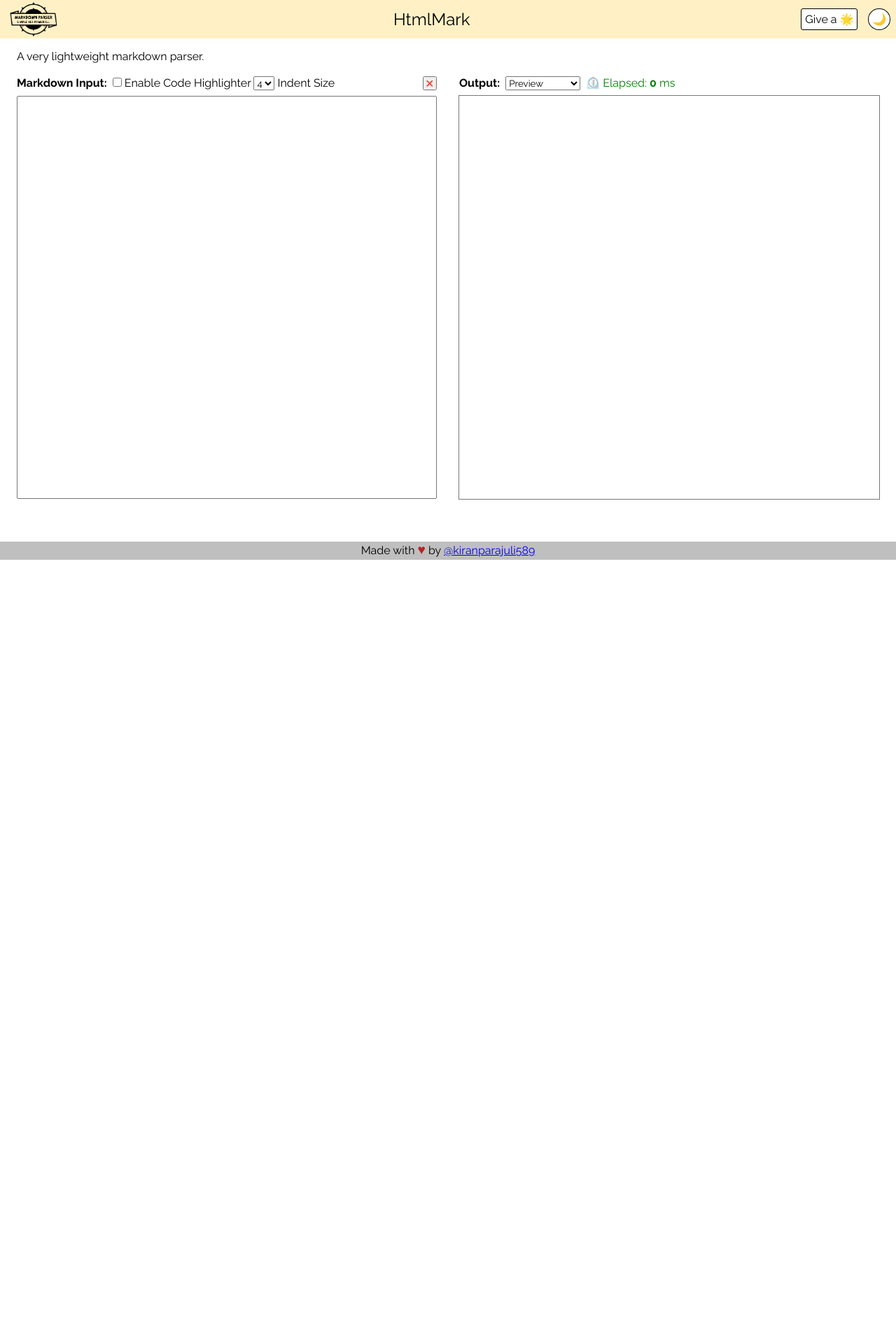
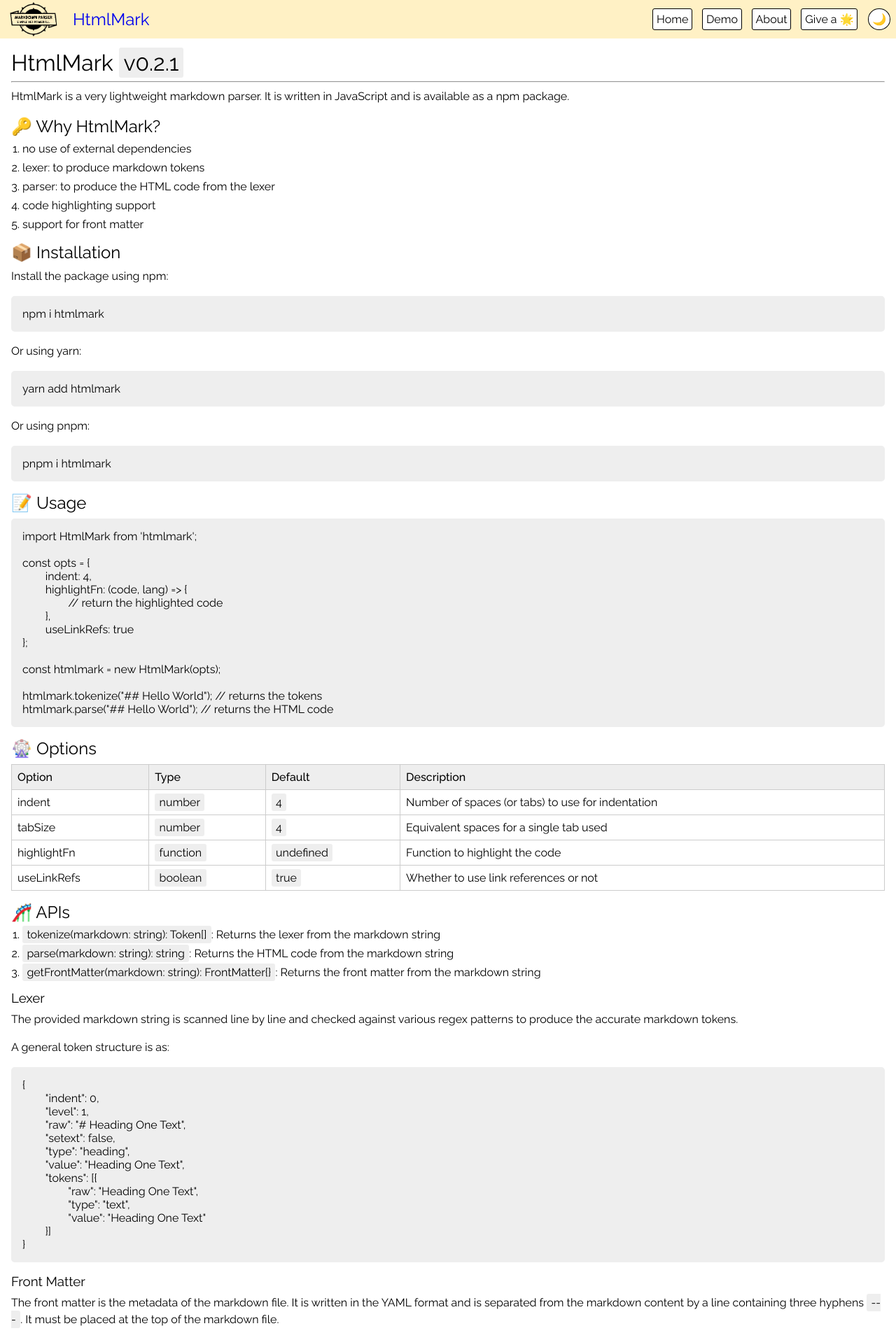
Before and after one commit to kiranparajuli589/htmlmark, a Vue app in the folder demo/: page / in a window 1280 px wide. Shown: the top 1915 px of the page at 70% size. Before the commit the page ends 800 px from the top, so only its background shows below. Built offline with nearby package versions, Linux system fonts and the light colour scheme.

Commit message:
Add docs and about pages in demo website
Signed-off-by: Parajuli Kiran <kiranparajuli589@gmail.com>

```diff
--- a/demo/src/App.vue
+++ b/demo/src/App.vue
@@ -1,14 +1,12 @@
 <template>
 	<div id="mdp">
 		<TheAppBar />
-		<MarkdownParser />
-		<div class="py-6" />
+		<router-view />
 		<TheFooter />
 	</div>
 </template>
 <script setup>
 import TheAppBar from "./components/TheAppBar"
-import MarkdownParser from "./components/MarkdownParser"
 import TheFooter from "./components/TheFooter"
 import { onMounted } from "vue"
 import useTheme from "./composables/theme"
--- a/demo/src/components/TheAppBar.vue
+++ b/demo/src/components/TheAppBar.vue
@@ -1,10 +1,17 @@
 <template>
 	<nav>
-		<img class="logo" :src="logo" alt="Logo">
-		<h1>HtmlMark</h1>
+		<div class="nav-brand">
+			<img class="logo" :src="logo" alt="Logo">
+			<h2>
+				<router-link to="/">HtmlMark</router-link>
+			</h2>
+		</div>
 		<div class="nav-actions">
+			<router-link class="nav-link" to="/">Home</router-link>
+			<router-link class="nav-link" to="/demo">Demo</router-link>
+			<router-link class="nav-link" to="/about">About</router-link>
 			<a href="https://github.com/kiranparajuli589/htmlmark"
-				 target="_blank" title="GitHub Repository" class="give-a-star"
+				 target="_blank" title="GitHub Repository" class="nav-link"
 			>
 				Give a 🌟
 			</a>
--- a/demo/src/components/TheFooter.vue
+++ b/demo/src/components/TheFooter.vue
@@ -3,9 +3,3 @@
 		Made with <span class="heart">&hearts;</span> by <a href="https://github.com/kiranparajuli589">@kiranparajuli589</a>
 	</footer>
 </template>
-<style scoped>
-footer {
-	position: fixed;
-	bottom: 0;
-}
-</style>
--- a/demo/src/main.js
+++ b/demo/src/main.js
@@ -1,6 +1,6 @@
 import { createApp } from "vue"
 import { createPinia } from "pinia"
-
+import router from "./router"
 import App from "./App"
 
 import "./styles/app.scss"
@@ -10,5 +10,5 @@
 const app = createApp(App)
 
 app.use(createPinia())
-
+app.use(router)
 app.mount("#app")
--- /dev/null
+++ b/demo/src/router.js
@@ -0,0 +1,15 @@
+import { createRouter, createWebHashHistory } from "vue-router"
+
+const routes = [
+	{ path: '/', component: () => import("@/views/Home") },
+	{ path: '/about', component: () => import("@/views/About") },
+	{ path: '/demo', component: () => import("@/views/Demo") },
+]
+
+const router = createRouter({
+	// 4. Provide the history implementation to use. We are using the hash history for simplicity here.
+	history: createWebHashHistory(),
+	routes, // short for `routes: routes`
+})
+
+export default router
--- a/demo/src/styles/main.scss
+++ b/demo/src/styles/main.scss
@@ -2,6 +2,15 @@
 	padding: 1rem;
 	.subtitle {
 		padding-left: .5rem;
+	}
+	.options {
+		padding-inline: .5rem;
+		padding-bottom: 1rem;
+		.title {
+			font-size: 1rem;
+			font-weight: bold;
+			margin-bottom: .5rem;
+		}
 	}
 	#converter {
 		padding-inline: .5rem;
--- a/demo/src/styles/nav.scss
+++ b/demo/src/styles/nav.scss
@@ -4,6 +4,14 @@
 	align-items: center;
 	padding: 0.2rem .5rem;
 	background-color: #ffc1073b;
+	.nav-brand {
+		display: flex;
+		align-items: center;
+		gap: 1rem;
+		h2 > a {
+			text-decoration: none;
+		}
+	}
 	.logo {
 		width: 5rem;
 		height: auto;
@@ -23,19 +31,16 @@
 			background: #fff;
 			cursor: pointer;
 		}
-		.give-a-star {
+		.nav-link {
 			text-decoration: none;
 			color: #000;
 			outline: 1px solid #000;
 			padding: .3rem;
 			border-radius: 2px;
 			background: #fff;
-			&::before {
-				position: absolute;
-				content: "";
-				width: 0;
-				height: 0;
-				animation: width 1s ease-in-out;
+			&:hover {
+				background: #000;
+				color: #fff;
 			}
 		}
 	}
@@ -50,10 +55,16 @@
 			filter: invert(1);
 		}
 
-		.theme, .give-a-star {
+		.theme, .nav-link {
 			background: #1a1a1a;
 			border-color: whitesmoke;
 			color: white;
 		}
+		.nav-link {
+			&:hover {
+				background: #fff;
+				color: #000;
+			}
+		}
 	}
 }
--- /dev/null
+++ b/demo/src/views/About.vue
@@ -0,0 +1,33 @@
+<template>
+	<div class="about">
+		<h1>About</h1>
+		<div class="hr" />
+		<div>
+			<p><strong>Name:</strong> HtmlMark</p>
+			<p><strong>Version:</strong> 0.2.0</p>
+			<p><strong>Description</strong> A very lightweight markdown parser.</p>
+			<p><strong>Homepage:</strong> <a href="https://kiranparajuli589.github.io/htmlmark/">https://kiranparajuli589.github.io/htmlmark/</a></p>
+			<p><strong>Github:</strong> <a href="https://github.com/kiranparajuli589/htmlmark">https://github.com/kiranparajuli589/htmlmark</a></p>
+			<p><strong>Issues:</strong> <a href="https://github.com/kiranparajuli589/htmlmark/issues">https://github.com/kiranparajuli589/htmlmark/issues</a></p>
+			<p><strong>NPM:</strong> <a href="https://www.npmjs.com/package/htmlmark">https://www.npmjs.com/package/htmlmark</a></p>
+			<p><strong>Author:</strong> <a href="https://kiranparajuli.com.np">Kiran Parajuli</a></p>
+			<p><strong>License:</strong> GPL-3.0</p>
+		</div>
+	</div>
+</template>
+<style scoped lang="scss">
+.about {
+	padding: 2rem;
+	max-width: 700px;
+	margin: 0 auto;
+	height: calc(100vh - 55px - 28px);
+	.hr {
+		height: 2px;
+		background-color: #ccc;
+		margin: .2rem 0 1rem 0
+	}
+	strong {
+		font-weight: 600;
+	}
+}
+</style>
--- a/demo/src/components/MarkdownParser.vue
+++ b/demo/src/views/Demo.vue
@@ -2,11 +2,8 @@
 	<main>
 		<p class="subtitle">A very lightweight markdown parser.</p>
 		<br>
-		<div id="converter">
-			<div class="markdown">
-				<div class="head">
-					<div class="section-title">Markdown Input:</div>
 		<div class="options">
+			<div class="title">Configuration Options</div>
 			<label for="code-highlighter">
 				<input type="checkbox"
 							 id="code-highlighter"
@@ -14,6 +11,15 @@
 							 @change="prepareParser"
 				/>
 				Enable Code Highlighter
+			</label>
+
+			<label for="use-link-refs">
+				<input type="checkbox"
+							 id="use-link-refs"
+							 v-model="useLinkRefs"
+							 @change="prepareParser"
+				/>
+				Use Link References
 			</label>
 
 			<label for="indent-select">
@@ -26,7 +32,21 @@
 				</select>
 				Indent Size
 			</label>
+			<label for="tab-select">
+				<select id="tab-select" v-model="tabSize"
+								@change="prepareParser"
+				>
+					<option value="2">2</option>
+					<option value="4">4</option>
+					<option value="8">8</option>
+				</select>
+				Indent Size
+			</label>
 		</div>
+		<div id="converter">
+			<div class="markdown">
+				<div class="head">
+					<div class="section-title">Markdown Input:</div>
 					<button class="clear" title="Clear Input"
 									@click="clearInput"
 					>
@@ -74,7 +94,9 @@
 const lexerData = ref({})
 const choice = ref("preview")
 const indentSize = ref(4)
+const tabSize = ref(4)
 const useCodeHighlighter = ref(false)
+const useLinkRefs = ref(true)
 const mdp = ref(null)
 
 /**
@@ -112,6 +134,8 @@
 	mdp.value = new MDP({
 		indent: indentSize.value,
 		highlightFn: useCodeHighlighter.value ? highlightFn : null,
+		useLinkRefs: useLinkRefs.value,
+		tabSize: tabSize.value,
 	})
 	const inputValue = document.getElementById("md-input").value
 	if (inputValue) {
--- /dev/null
+++ b/demo/src/views/Home.vue
@@ -0,0 +1,216 @@
+<template>
+	<div class="home">
+		<h1>HtmlMark <code>v0.2.1</code></h1>
+		<hr>
+		<p>
+			<strong>HtmlMark</strong> is a very lightweight markdown parser.
+			It is written in JavaScript and is available as a npm package.
+		</p>
+
+		<h2>🔑 Why HtmlMark?</h2>
+		<ol>
+			<li>no use of external dependencies</li>
+			<li>lexer: to produce markdown tokens</li>
+			<li>parser: to produce the HTML code from the lexer</li>
+			<li>code highlighting support</li>
+			<li>support for front matter</li>
+		</ol>
+
+		<h2>📦 Installation</h2>
+		<p>Install the package using npm:</p>
+		<pre><code class="language-bash">npm i htmlmark</code></pre>
+		<p>Or using yarn:</p>
+		<pre><code class="language-bash">yarn add htmlmark</code></pre>
+		<p>Or using pnpm:</p>
+		<pre><code class="language-bash">pnpm i htmlmark</code></pre>
+
+		<h2>📝 Usage</h2>
+		<pre><code>import HtmlMark from 'htmlmark';
+
+const opts = {
+	indent: 4,
+	highlightFn: (code, lang) => {
+		// return the highlighted code
+	},
+	useLinkRefs: true
+};
+
+const htmlmark = new HtmlMark(opts);
+
+htmlmark.tokenize("## Hello World"); // returns the tokens
+htmlmark.parse("## Hello World"); // returns the HTML code</code></pre>
+
+		<h2>🎡 Options</h2>
+
+		<table>
+			<thead>
+				<tr>
+					<th>Option</th>
+					<th>Type</th>
+					<th>Default</th>
+					<th>Description</th>
+				</tr>
+			</thead>
+			<tbody>
+				<tr>
+					<td>indent</td>
+					<td><code>number</code></td>
+					<td><code>4</code></td>
+					<td>Number of spaces (or tabs) to use for indentation</td>
+				</tr>
+				<tr>
+					<td>tabSize</td>
+					<td><code>number</code></td>
+					<td><code>4</code></td>
+					<td>Equivalent spaces for a single tab used</td>
+				</tr>
+				<tr>
+					<td>highlightFn</td>
+					<td><code>function</code></td>
+					<td><code>undefined</code></td>
+					<td>Function to highlight the code</td>
+				</tr>
+				<tr>
+					<td>useLinkRefs</td>
+					<td><code>boolean</code></td>
+					<td><code>true</code></td>
+					<td>Whether to use link references or not</td>
+				</tr>
+			</tbody>
+		</table>
+
+
+		<h2>🎢 APIs</h2>
+
+		<ol>
+			<li><code>tokenize(markdown: string): Token[]</code>: Returns the lexer from the markdown string</li>
+			<li><code>parse(markdown: string): string</code>: Returns the HTML code from the markdown string</li>
+			<li><code>getFrontMatter(markdown: string): FrontMatter{}</code>: Returns the front matter from the markdown string</li>
+		</ol>
+
+		<h3>Lexer</h3>
+		<p>The provided markdown string is scanned line by line and checked against various regex patterns to produce the accurate markdown tokens.</p>
+
+		<p>A general token structure is as:</p>
+
+		<pre><code>{
+	"indent": 0,
+	"level": 1,
+	"raw": "# Heading One Text",
+	"setext": false,
+	"type": "heading",
+	"value": "Heading One Text",
+	"tokens": [{
+		"raw": "Heading One Text",
+		"type": "text",
+		"value": "Heading One Text"
+	}]
+}</code></pre>
+
+		<h3>Front Matter</h3>
+		<p>The front matter is the metadata of the markdown file. It is written in the YAML format and is separated from the markdown content by a line containing three hyphens <code>---</code>. It must be placed at the top of the markdown file.</p>
+
+		<h4>Example:</h4>
+
+		<pre><code>---
+title: Hello World
+date: 2021-01-01
+author: John Doe
+---
+
+## Hello World
+Lorem ipsum dollar sit amet</code></pre>
+
+		<p>The above markdown file will produce the following front matter:</p>
+
+		<pre><code>{
+	"title": "Hello World",
+	"date": "2021-01-01",
+	"author": "John Doe"
+}</code></pre>
+
+		<h2>💁 Contributing to HtmlMark</h2>
+		<p>Contributions are always welcome, no matter how large or small. Before contributing, please read the <a href="https://github.com/kiranparajuli589/htmlmark/blob/main/CODE_OF_CONDUCT.md" title="code of conduct">code of conduct</a>. You can also find the development guide <a href="https://github.com/kiranparajuli589/htmlmark/blob/main/CONTRIBUTING.md" title="here">here</a>.</p>
+
+		<h2>📜 License</h2>
+		<p>GNU GENERAL PUBLIC LICENSE v3.0 © <a href="https://kiranparajuli.com.np" title="Kiran Parajuli">Kiran Parajuli</a></p>
+
+	</div>
+</template>
+<style lang="scss" scoped>
+.home {
+	padding: 1rem;
+	hr {
+		margin-block: .5rem;
+	}
+	ol {
+		margin-left: 1rem;
+	}
+	p, ol, pre, table {
+		margin-bottom: 1rem;
+	}
+	h2, h3, h4, li {
+		margin-bottom: .5rem;
+	}
+	pre {
+		background-color: #eee;
+		padding: 1rem;
+		border-radius: 5px;
+	}
+	code {
+		background-color: #eee;
+		padding: .2rem .4rem;
+		border-radius: 3px;
+	}
+
+	p {
+		line-height: 1.5;
+	}
+
+	pre > code {
+		background-color: transparent;
+		padding: 0;
+		border-radius: 0;
+	}
+	table {
+		width: 100%;
+		border-collapse: collapse;
+		border: 1px solid #ccc;
+		td, th {
+			border: 1px solid #ccc;
+			padding: .5rem;
+		}
+		th {
+			background-color: #eee;
+			font-weight: 500;
+			text-align: left;
+		}
+	}
+}
+
+body[dark] {
+	.home {
+		hr {
+			border-color: #333;
+		}
+		ol {
+			color: #eee;
+		}
+		pre {
+			background-color: #333;
+		}
+		code {
+			background-color: #333;
+		}
+		table {
+			border-color: #333;
+			td, th {
+				border-color: #333;
+			}
+			th {
+				background-color: #333;
+			}
+		}
+	}
+}
+</style>
```
Lines whose indentation alone changed are shown as unchanged.
